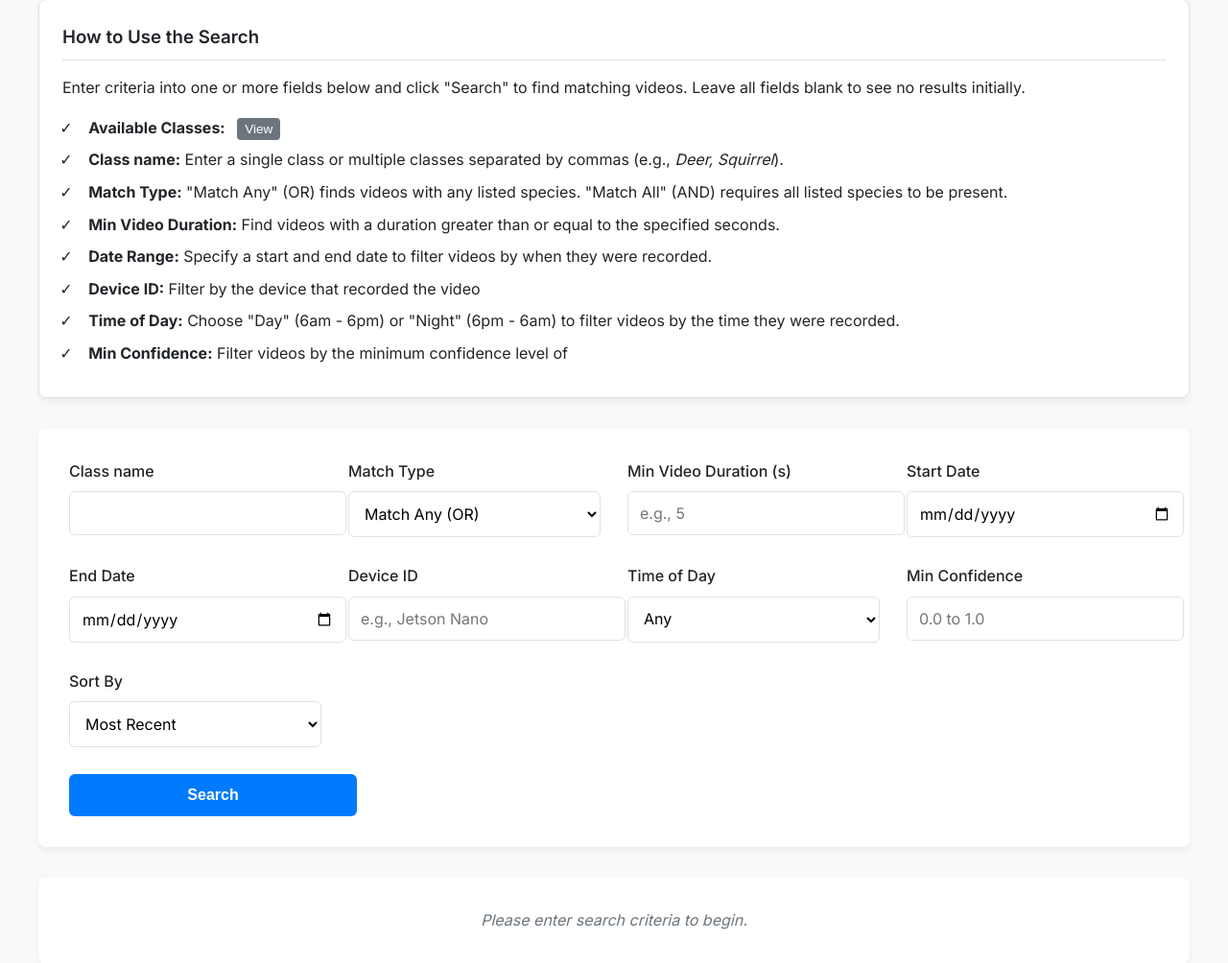
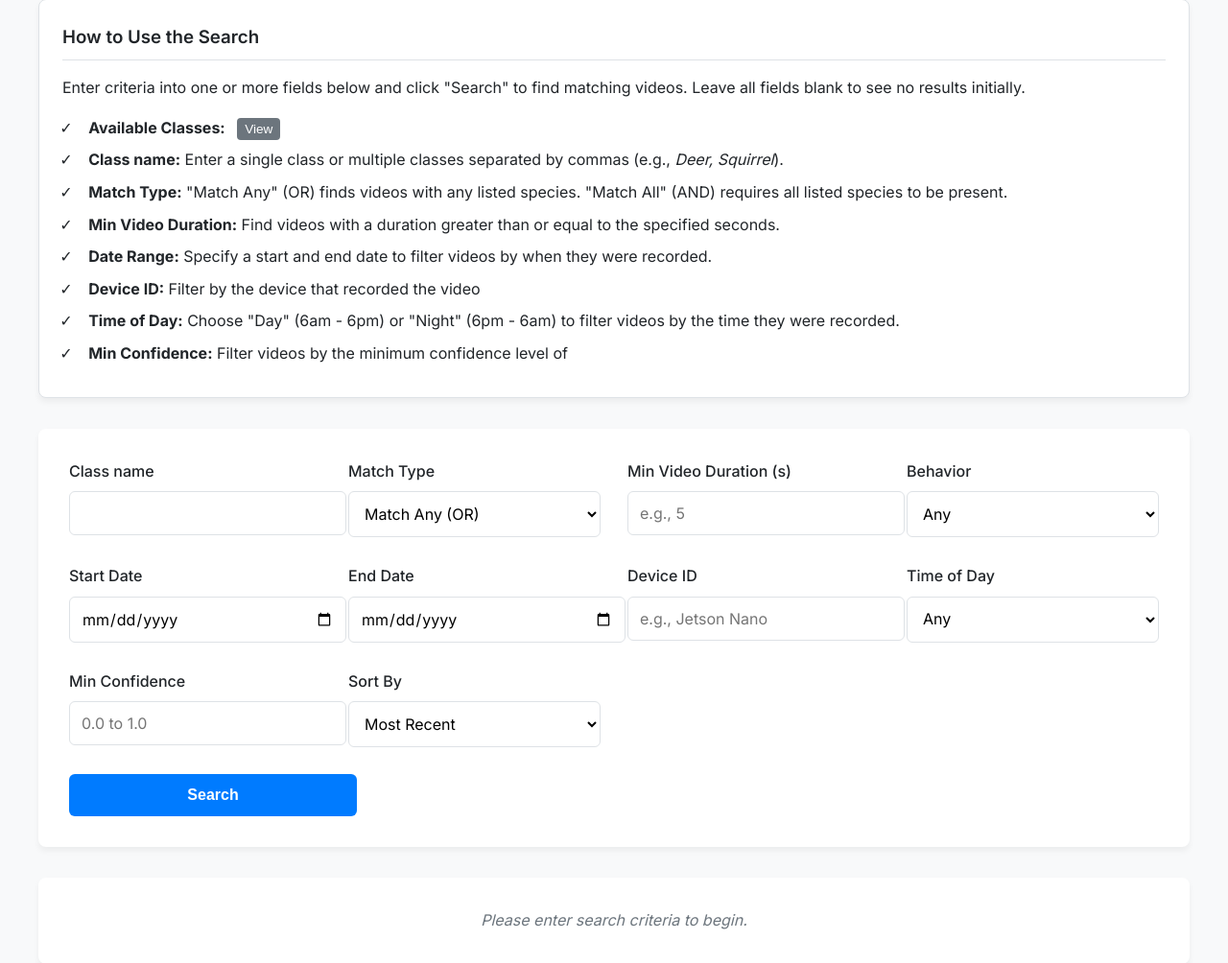
Before and after one commit to Himson2006/Yolo-Gpu-2, a Flask app: page /search in a window 1280 px wide. Shown: the part 188-1192 px from the top of the page at 96% size. Run offline with Flask 3, Linux system fonts and the light colour scheme; data that the repository does not hold is empty.

Commit message:
behavior filtering added

```diff
--- a/app/templates/search.html
+++ b/app/templates/search.html
@@ -404,6 +404,19 @@
                 <label for="min_duration">Min Video Duration (s)</label>
                 <input type="number" id="min_duration" name="min_duration" value="{{ min_duration or '' }}" placeholder="e.g., 5" step="0.1">
             </div>
+
+            <div class="form-group">
+                <label for="behavior">Behavior</label>
+                <select id="behavior" name="behavior">
+                    <option value="" {% if not selected_behavior %}selected{% endif %}>Any</option>
+                    {% for behavior in available_behaviors %}
+                        <option value="{{ behavior }}" {% if behavior == selected_behavior %}selected{% endif %}>
+                            {{ behavior }}
+                        </option>
+                    {% endfor %}
+                </select>
+            </div>
+
             <div class="form-group">
                 <label for="start_date">Start Date</label>
                 <input type="date" id="start_date" name="start_date" value="{{ start_date or '' }}">
--- a/app/views.py
+++ b/app/views.py
@@ -31,6 +31,10 @@ def search_videos():
     sort_by = request.args.get("sort_by", "recent", type=str)
     search_performed = bool(request.args)
     events = []
+
+    selected_behavior = request.args.get('behavior', '')
+    available_behaviors = db.session.query(Behavior.behavior_description).distinct().order_by(Behavior.behavior_description).all()
+    available_behaviors = [b[0] for b in available_behaviors]
 
     q = Event.query.join(Detection)
 
@@ -82,6 +86,9 @@ def search_videos():
     else: # Default to 'recent'
         q = q.order_by(Event.timestamp_start_utc.desc())
 
+    if selected_behavior:
+        q = q.join(Behavior).filter(Behavior.behavior_description == selected_behavior)
+
     pagination = q.paginate(page=page, per_page=30, error_out=False)
     events = pagination.items
 
@@ -100,7 +107,8 @@ def search_videos():
                            min_duration=min_duration, start_date=start_date_str,end_date=end_date_str,
                            device_id=device_id,time_of_day=time_of_day,min_confidence=min_confidence,sort_by=sort_by,
                            match_type=match_type, search_args=search_args,
-                           search_performed=search_performed, available_classes=available_classes)
+                           search_performed=search_performed, available_classes=available_classes, available_behaviors = available_behaviors
+                           , selected_behavior=selected_behavior)
 
 @main_bp.route("/api/behavior_choices", methods=["GET"])
 def get_behavior_choices():
```
